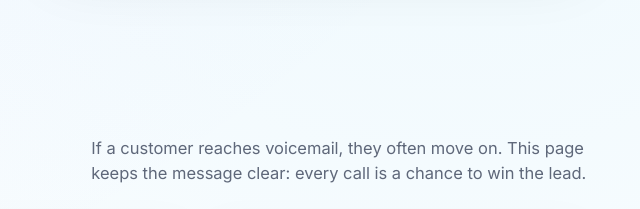
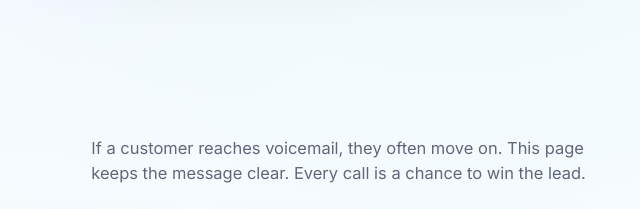
Before and after one commit to auzcorpindustries-ops/auzora-website, a plain HTML site: page index.html in a window 1280 px wide. Shown: the part 1080-1289 px from the top of the page, 640-1280 px from the left. Drawn offline with Linux system fonts and the light colour scheme.

Commit message:
fix: period instead of colon after 'message clear' in why-it-matters section

```diff
--- a/index.html
+++ b/index.html
@@ -917,7 +917,7 @@
           <div class="section-kicker">Why it matters</div>
           <h2>Missed calls cost real revenue.</h2>
         </div>
-        <p class="section-lead">If a customer reaches voicemail, they often move on. This page keeps the message clear: every call is a chance to win the lead.</p>
+        <p class="section-lead">If a customer reaches voicemail, they often move on. This page keeps the message clear. Every call is a chance to win the lead.</p>
       </div>
 
       <div class="card-grid three">
```
